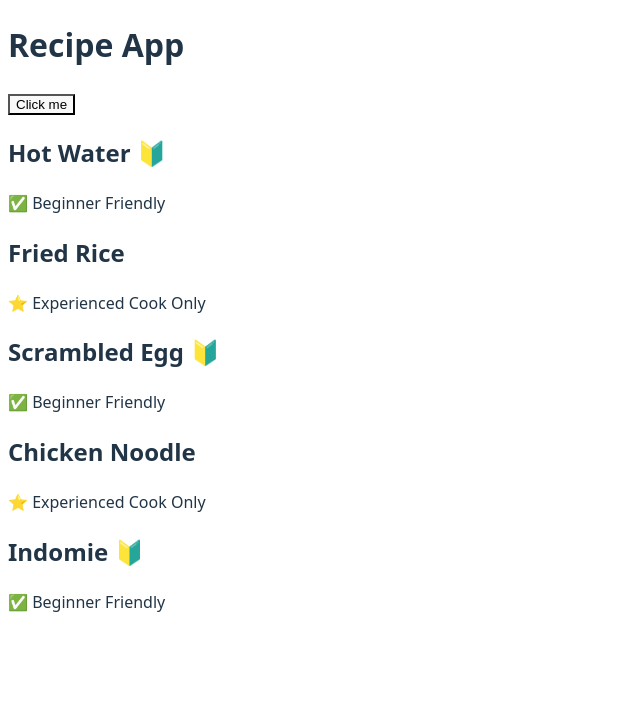
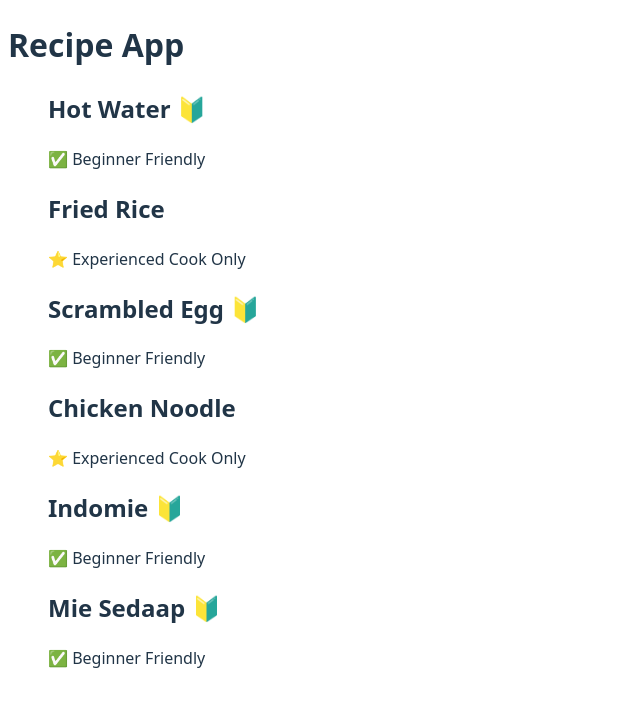
Before and after one commit to mhaidarhanif/recipe-app, a React (Vite) app: page / in a window 1280 px wide. Shown: the top 706 px of the page, without its empty margins (0-640 px from the left). Built offline with nearby package versions, Linux system fonts and the light colour scheme.

Commit message:
feat: render recipes from array

```diff
--- a/src/app.tsx
+++ b/src/app.tsx
@@ -1,14 +1,27 @@
+const recipes = [
+  { id: 1, name: "Hot Water", isBeginner: true },
+  { id: 2, name: "Fried Rice", isBeginner: false },
+  { id: 3, name: "Scrambled Egg", isBeginner: true },
+  { id: 4, name: "Chicken Noodle", isBeginner: false },
+  { id: 5, name: "Indomie", isBeginner: true },
+  { id: 6, name: "Mie Sedaap", isBeginner: true },
+];
+
 export function App() {
   return (
     <div>
       <h1>Recipe App</h1>
-      <button>Click me</button>
-
-      <Recipe name="Hot Water" isBeginner />
-      <Recipe name="Fried Rice" />
-      <Recipe name="Scrambled Egg" isBeginner />
-      <Recipe name="Chicken Noodle" />
-      <Recipe name="Indomie" isBeginner />
+      <ul>
+        {recipes.map((recipe) => {
+          return (
+            <Recipe
+              key={recipe.id}
+              name={recipe.name}
+              isBeginner={recipe.isBeginner}
+            />
+          );
+        })}
+      </ul>
     </div>
   );
 }
```
